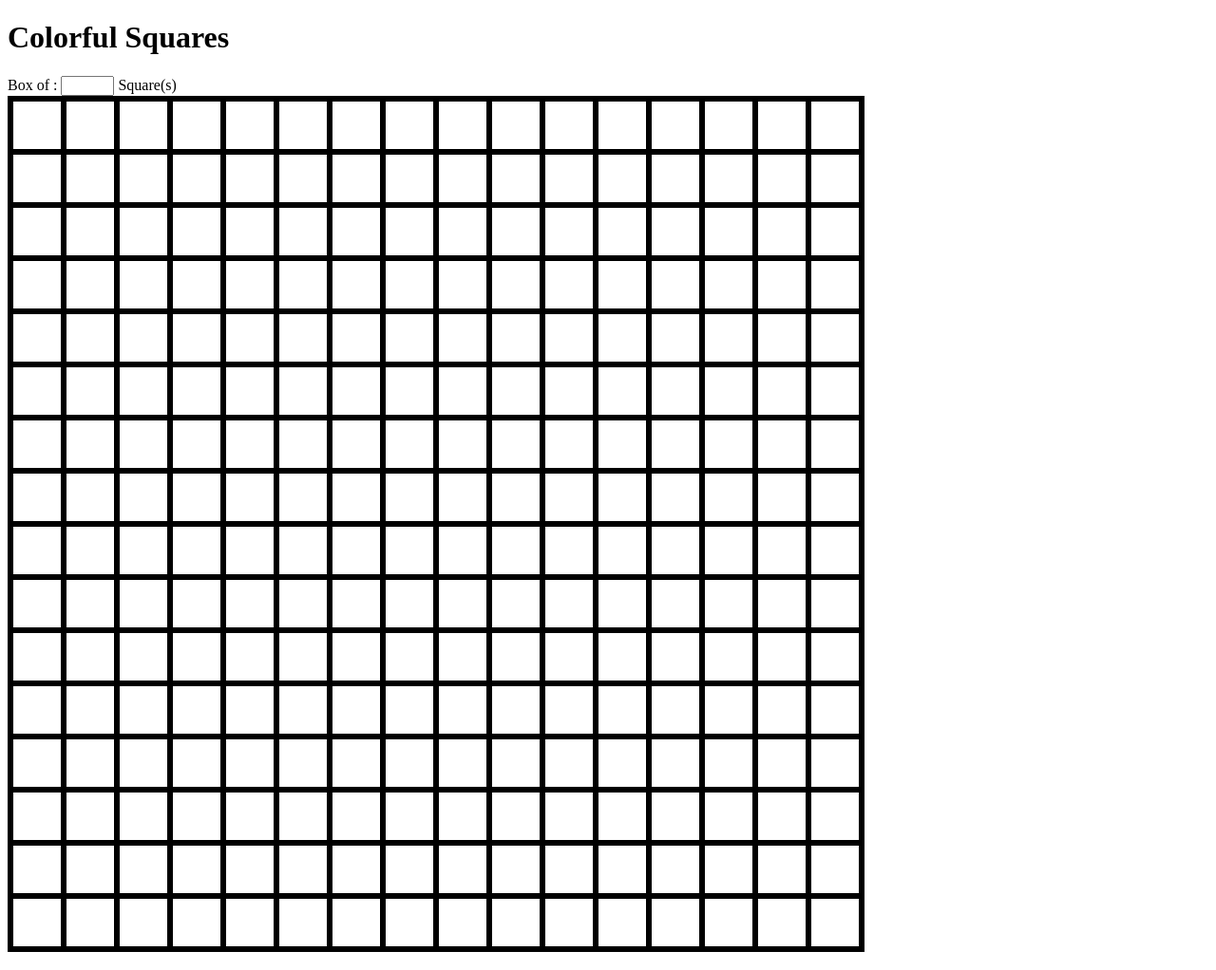
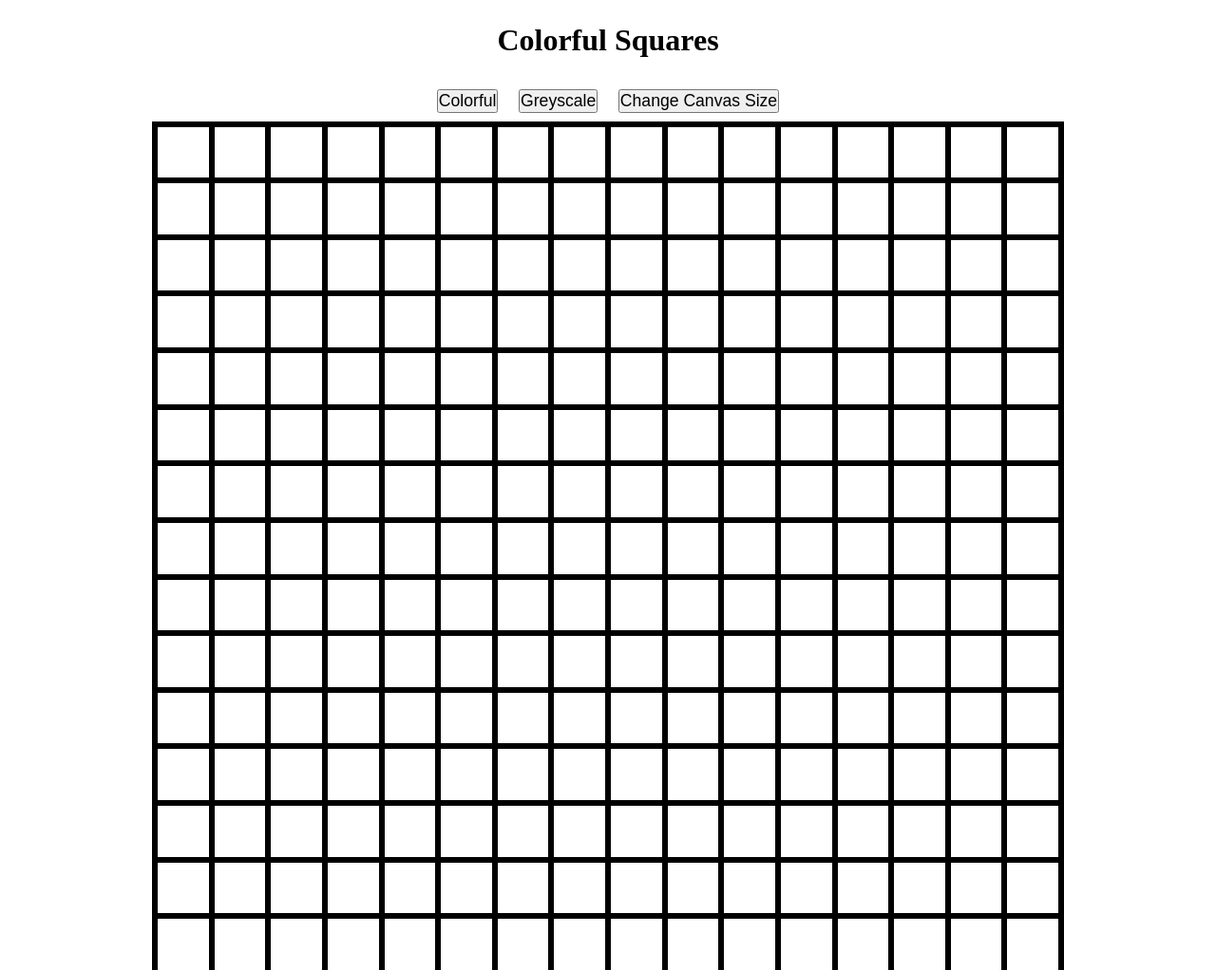
Before and after one commit to SpawnBot/colorfulSquares, a plain HTML site: page index.html in a window 1280 px wide. Shown: the top 1022 px of the page at 95% size. Drawn offline with Linux system fonts and the light colour scheme.

Commit message:
added support for custom canvas sizes

```diff
--- a/index.html
+++ b/index.html
@@ -9,9 +9,9 @@
   </head>
   <body>
     <h1 id="title">Colorful Squares</h1>
-    <form id="numberOfSquares">
-      Box of : <input type="number" name="squares" min="1" max="64" /> Square(s)
-    </form>
+    <button type="button" id="colorful">Colorful</button>
+    <button type="button" id="greyscale">Greyscale</button>
+    <button type="button" id="changeSize">Change Canvas Size</button>
     <div id="container"></div>
 
     <script src="script.js"></script>
--- a/script.js
+++ b/script.js
@@ -1,21 +1,52 @@
 const container = document.getElementById('container');
+const colorful = document.getElementById('colorful');
+const greyscale = document.getElementById('greyscale');
+const changeSize = document.getElementById('changeSize');
 
 let rows = 16;
-let columns = 16;
-let totalArea = rows * columns;
+
+createPaintingBox(rows);
+getSquares();
+addColorBox(allSquares);
+
+function createPaintingBox(rows) {
+  let totalArea = rows * rows;
+
+  container.style.setProperty('grid-template-columns', `repeat(${rows}, auto)`);
 
   for (i = 0; i < totalArea; i++) {
     const div = document.createElement('div');
     div.setAttribute('class', 'squares');
     container.appendChild(div);
   }
+}
 
-let squares = document.querySelectorAll('.squares');
+function getSquares() {
+  const squares = document.querySelectorAll('.squares');
+  return (allSquares = squares);
+}
 
-squares.forEach(box => {
+function addColorBox(allSquares) {
+  allSquares.forEach(box => {
     box.addEventListener('mouseover', () => {
       // Set the background to a random color:
       box.style.backgroundColor =
         '#' + (0x1000000 + Math.random() * 0xffffff).toString(16).substr(1, 6);
     });
   });
+}
+
+changeSize.addEventListener('click', () => {
+  let size = prompt('How many squares across would you like?');
+  rows = size;
+  removePaintingBox();
+  createPaintingBox(rows);
+  getSquares();
+  addColorBox(allSquares);
+});
+
+function removePaintingBox() {
+  while (container.hasChildNodes()) {
+    container.removeChild(container.firstChild);
+  }
+}
--- a/style.css
+++ b/style.css
@@ -1,12 +1,29 @@
+* {
+  padding: 0;
+  margin: 0;
+  box-sizing: border-box;
+}
+body {
+  text-align: center;
+}
+
+button {
+  margin: 0.5em;
+  font-size: 1.1em;
+}
+#title {
+  margin: 0.75em;
+}
+
 #container {
-  text-align: center;
+  width: 960px;
+  height: 960px;
   border: 3px solid black;
   display: inline-grid;
-  grid-template-columns: repeat(16, auto);
 }
 
 .squares {
   border: 3px solid black;
-  width: 50px;
-  height: 50px;
+  width: 100%;
+  height: 100%;
 }
```
Lines whose indentation alone changed are shown as unchanged.
